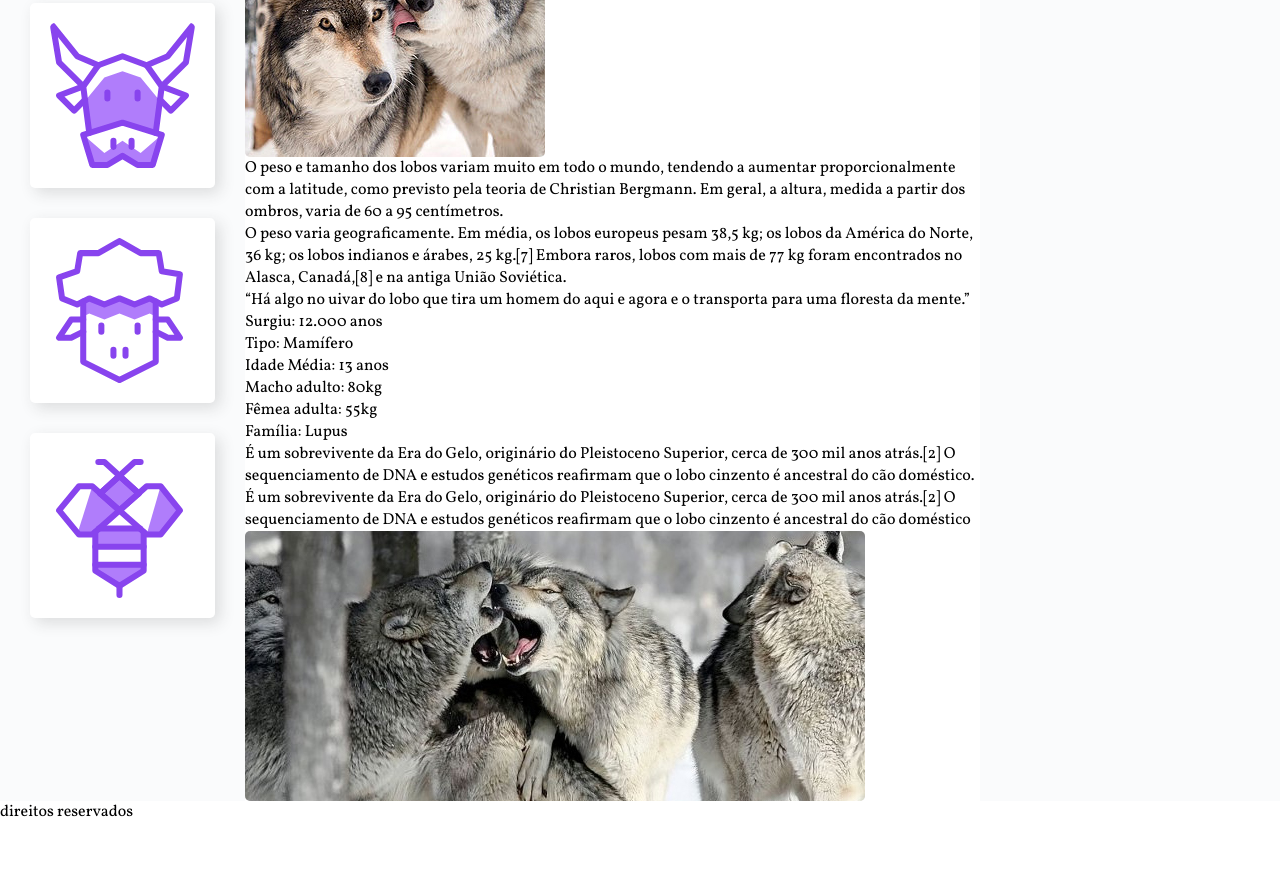
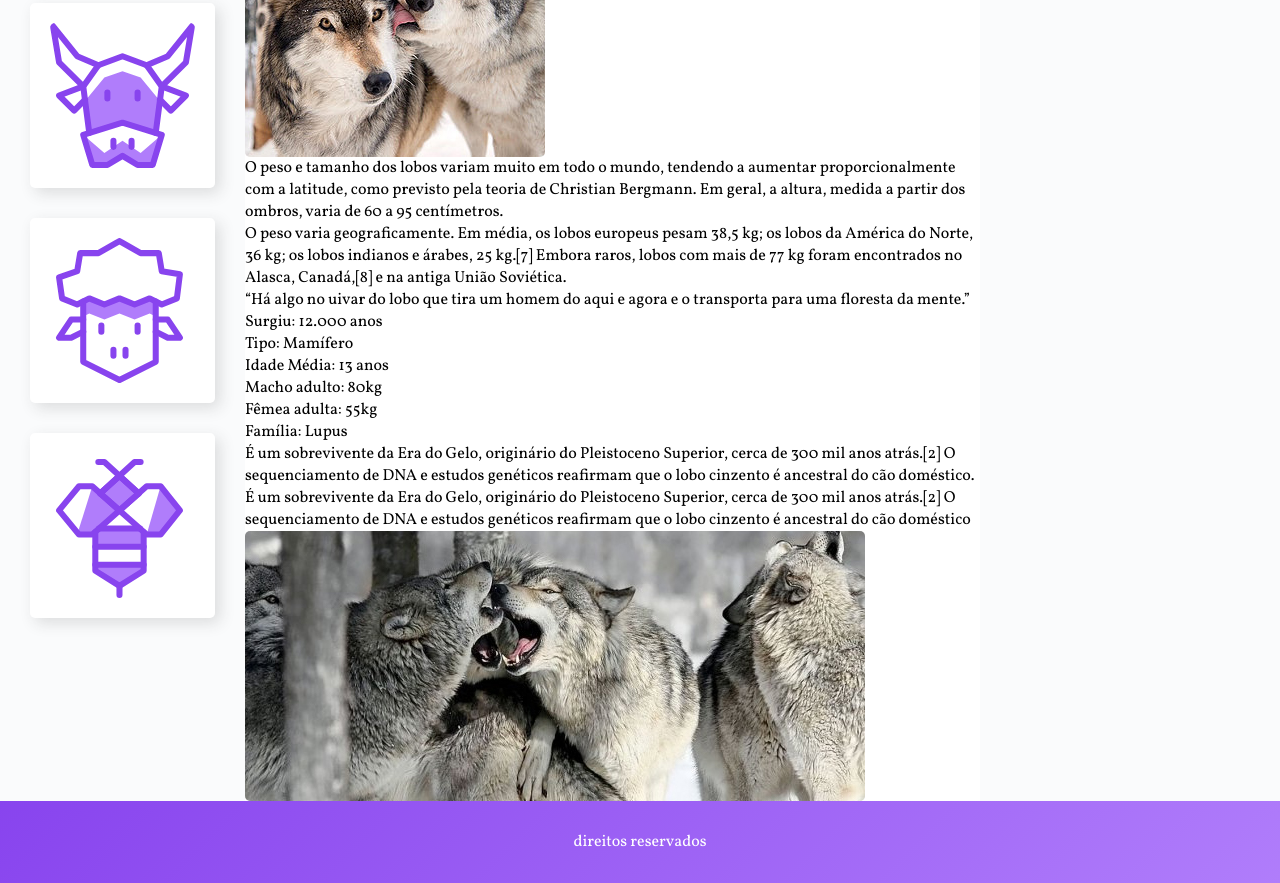
Before and after one commit to salesluis/wildbeast, a plain HTML site: page index.html in a window 1280 px wide. Shown: the part 777-1660 px from the top of the page. Before the commit the page ends 1600 px from the top, so only its background shows below. Drawn offline with Linux system fonts and the light colour scheme.

Commit message:
feat: footer

```diff
--- a/css/global/global.css
+++ b/css/global/global.css
@@ -38,7 +38,3 @@ a{
 .content{
   grid-area: content;
 }
-
-.footer{
-  grid-area: footer;
-}
--- /dev/null
+++ b/css/home/footer.css
@@ -0,0 +1,10 @@
+.footer{
+  grid-area: footer;
+  background: linear-gradient(135deg, #8844ee, #b07dfb);
+}
+
+.footer p{
+  color: white;
+  text-align: center;
+  padding: 30px;
+}
--- a/css/style.css
+++ b/css/style.css
@@ -2,3 +2,4 @@
 @import './home/header.css';
 @import './home/sidenav.css';
 @import './home/anuncios.css';
+@import './home/footer.css';
```
